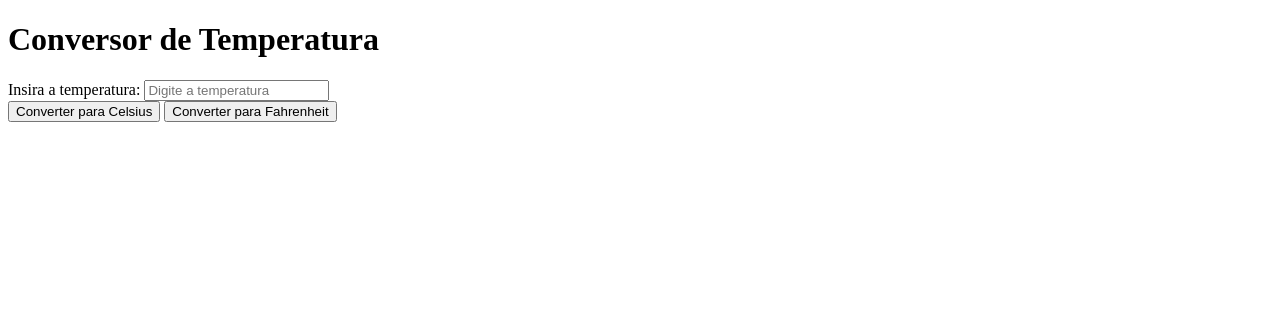
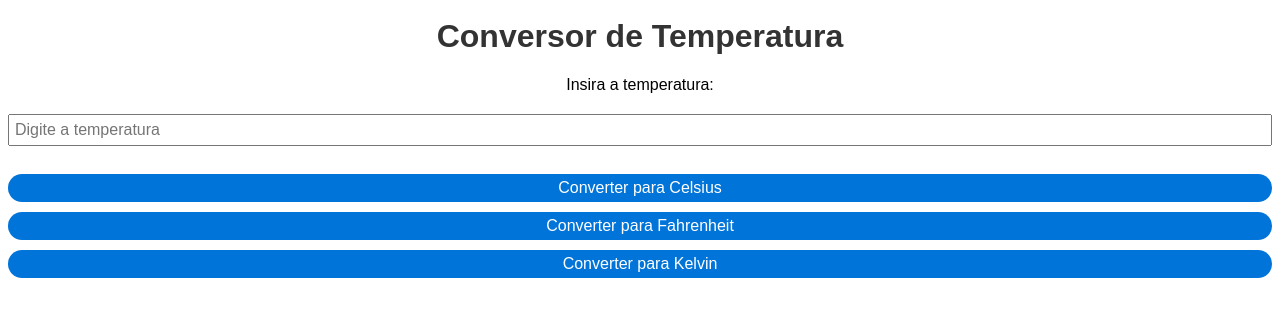
Before and after one commit to ahlinebrito/ConversorJS, a plain HTML site: page index.html in a window 1280 px wide. Drawn offline with Linux system fonts and the light colour scheme.

Commit message:
Add files via upload

```diff
--- a/index.html
+++ b/index.html
@@ -2,7 +2,7 @@
 <html>
 <head>
     <title>Conversor de Temperatura</title>
-    <link rel="stylesheet" type="text/css" href="styles.css">
+    <link rel="stylesheet" type="text/css" href="style.css">
 </head>
 <body>
     <h1>Conversor de Temperatura</h1>
@@ -11,6 +11,7 @@
     <br>
     <button id="toCelsius">Converter para Celsius</button>
     <button id="toFahrenheit">Converter para Fahrenheit</button>
+    <button id="toKelvin">Converter para Kelvin</button>
     <div id="result"></div>
 
     <script src="script.js"></script>
--- a/script.js
+++ b/script.js
@@ -9,3 +9,9 @@ document.getElementById("toFahrenheit").addEventListener("click", function () {
     var fahrenheit = (inputTemperature * 9/5) + 32;
     document.getElementById("result").innerHTML = inputTemperature + "°C é igual a " + fahrenheit.toFixed(2) + "°F.";
 });
+
+document.getElementById("toKelvin").addEventListener("click", function () {
+    var inputTemperature = document.getElementById("temperature").value;
+    var kelvin = parseFloat(inputTemperature) + 273.15;
+    document.getElementById("result").innerHTML = inputTemperature + "°C é igual a " + kelvin.toFixed(2) + "K.";
+});
--- a/style.css
+++ b/style.css
@@ -1,15 +1,26 @@
 body {
     font-family: Arial, sans-serif;
     text-align: center;
+    display: flex;
+    justify-content: space-between;
+    list-style-type: none;
+    align-content: center;
+    flex-direction: column;
 }
 
 h1 {
     color: #333;
+    margin-top: 10px;
 }
 
 input {
     padding: 5px;
     font-size: 16px;
+}
+
+
+label{
+    margin-bottom: 20px;
 }
 
 button {
@@ -19,6 +30,8 @@ button {
     color: #fff;
     border: none;
     cursor: pointer;
+    border-radius:50rem;
+    margin-top: 10px;
 }
 
 #result {
```
